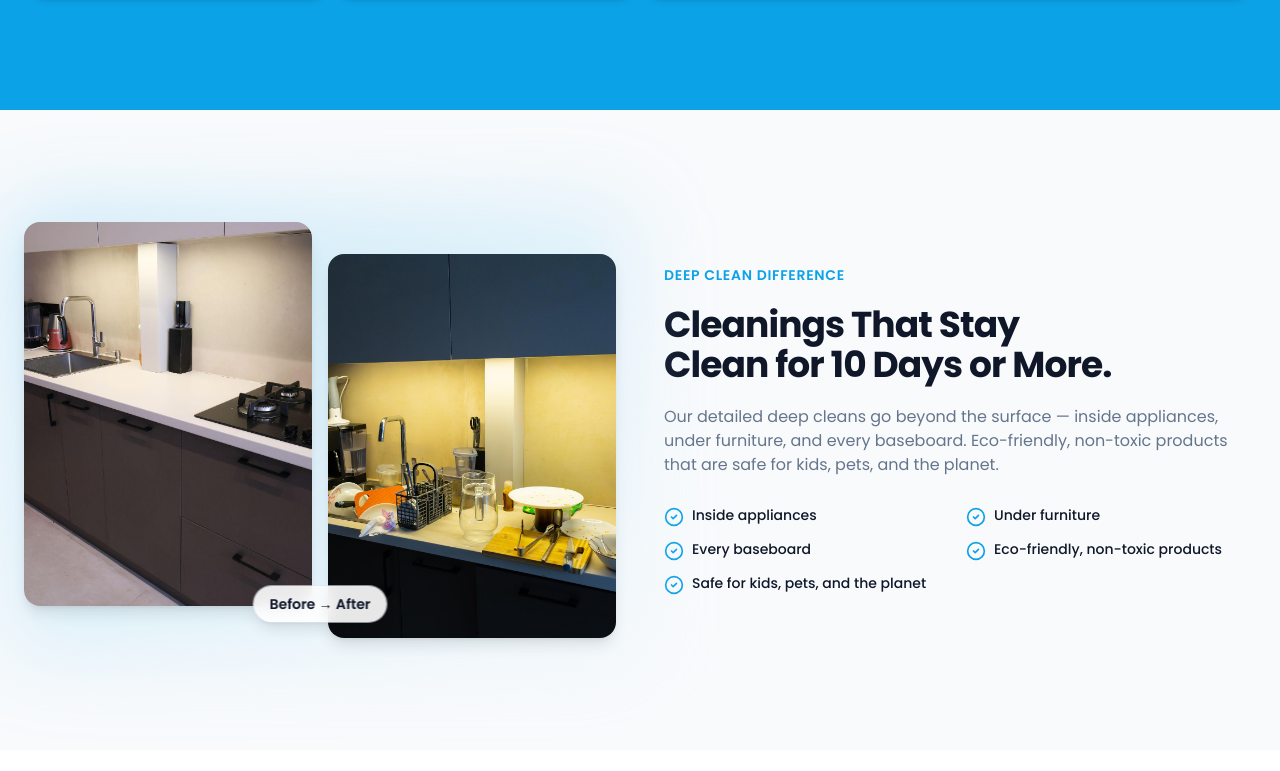
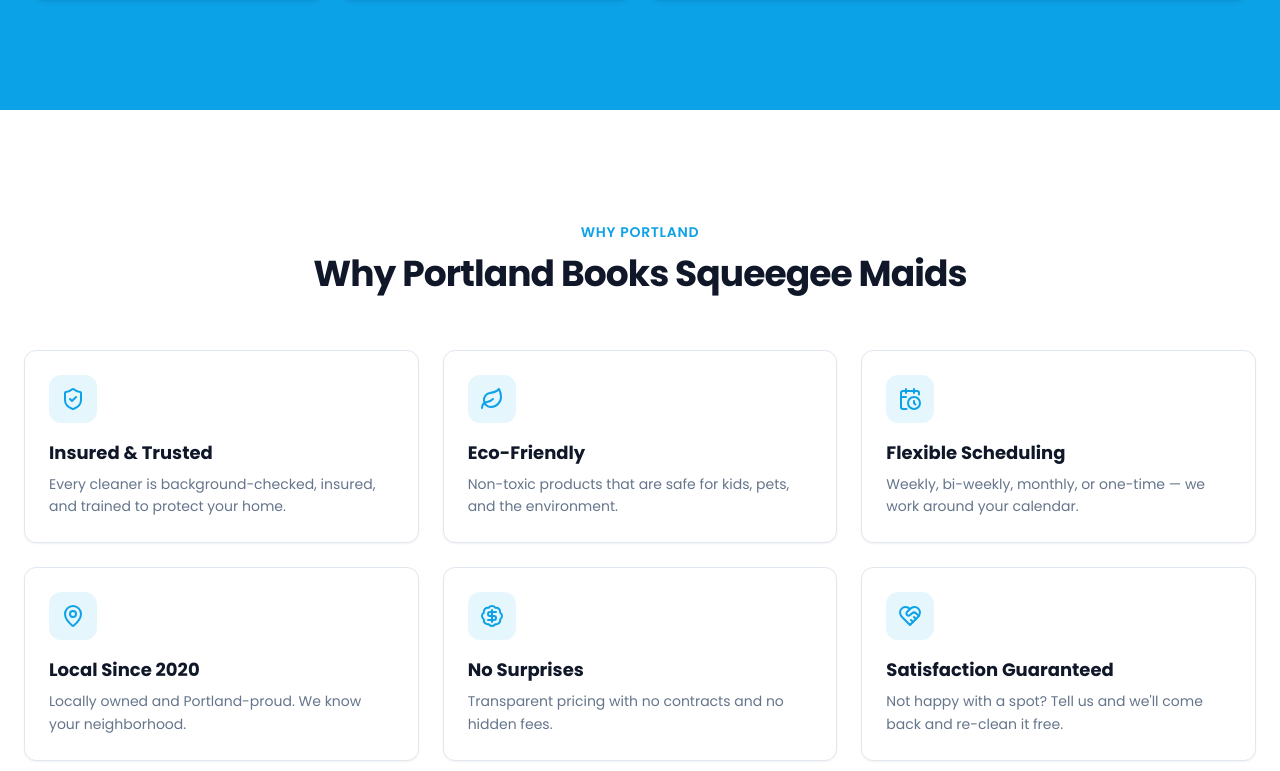
Before and after one commit to squeegee503-cmd/Squeegee-Maids, a React (Vite) app: page / in a window 1280 px wide. Shown: the part 4229-5000 px from the top of the page. Built offline with nearby package versions, Linux system fonts and the light colour scheme; no server answers.

Commit message:
Updated App.tsx

```diff
--- a/src/App.tsx
+++ b/src/App.tsx
@@ -6,7 +6,7 @@ import { Testimonials } from "@/components/sections/Testimonials";
 import { Services } from "@/components/sections/Services";
 import { HowItWorks } from "@/components/sections/HowItWorks";
 import { Gallery } from "@/components/sections/Gallery";
-import { DeepClean } from "@/components/sections/DeepClean";
+
 import { WhyUs } from "@/components/sections/WhyUs";
 import { ServiceArea } from "@/components/sections/ServiceArea";
 import { Guarantee } from "@/components/sections/Guarantee";
@@ -23,7 +23,7 @@ export default function App() {
         <Services />
         <HowItWorks />
         <Gallery />
-        <DeepClean />
+
         <WhyUs />
         <ServiceArea />
         <Guarantee />
```
